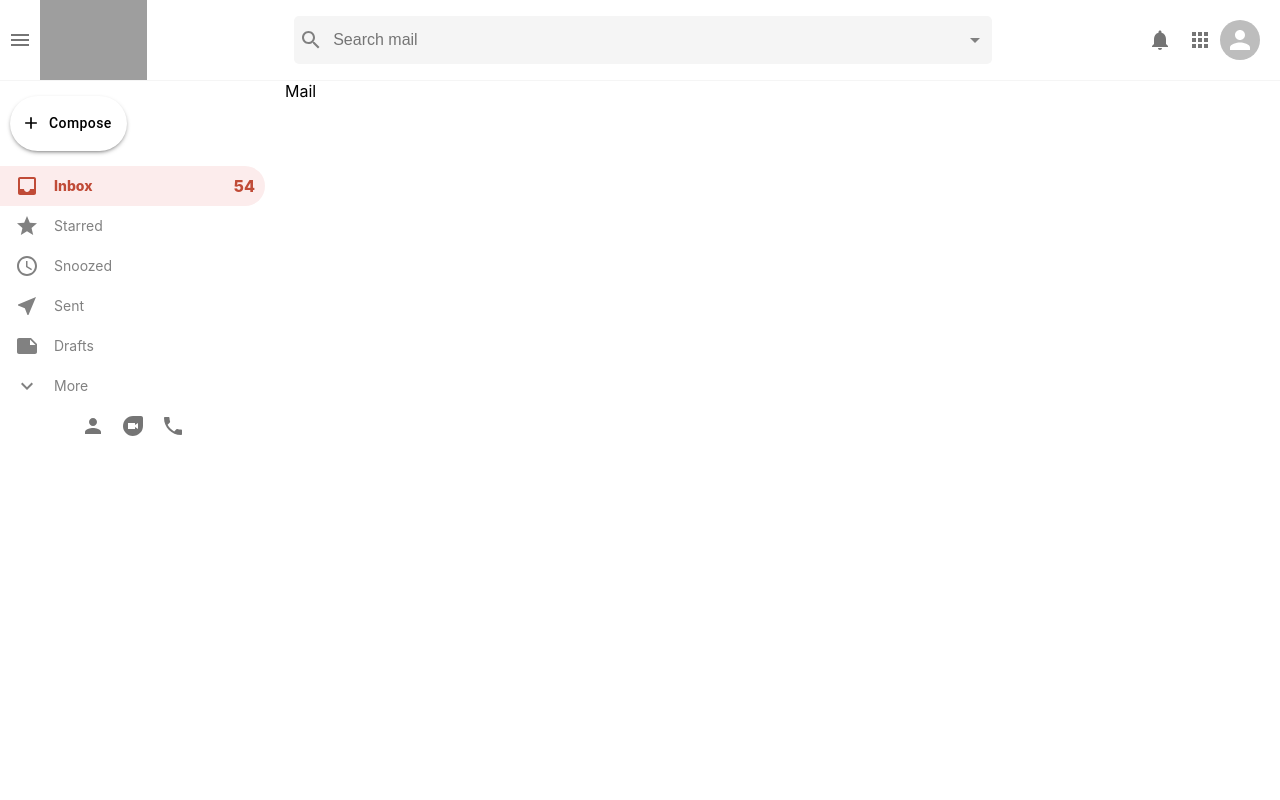
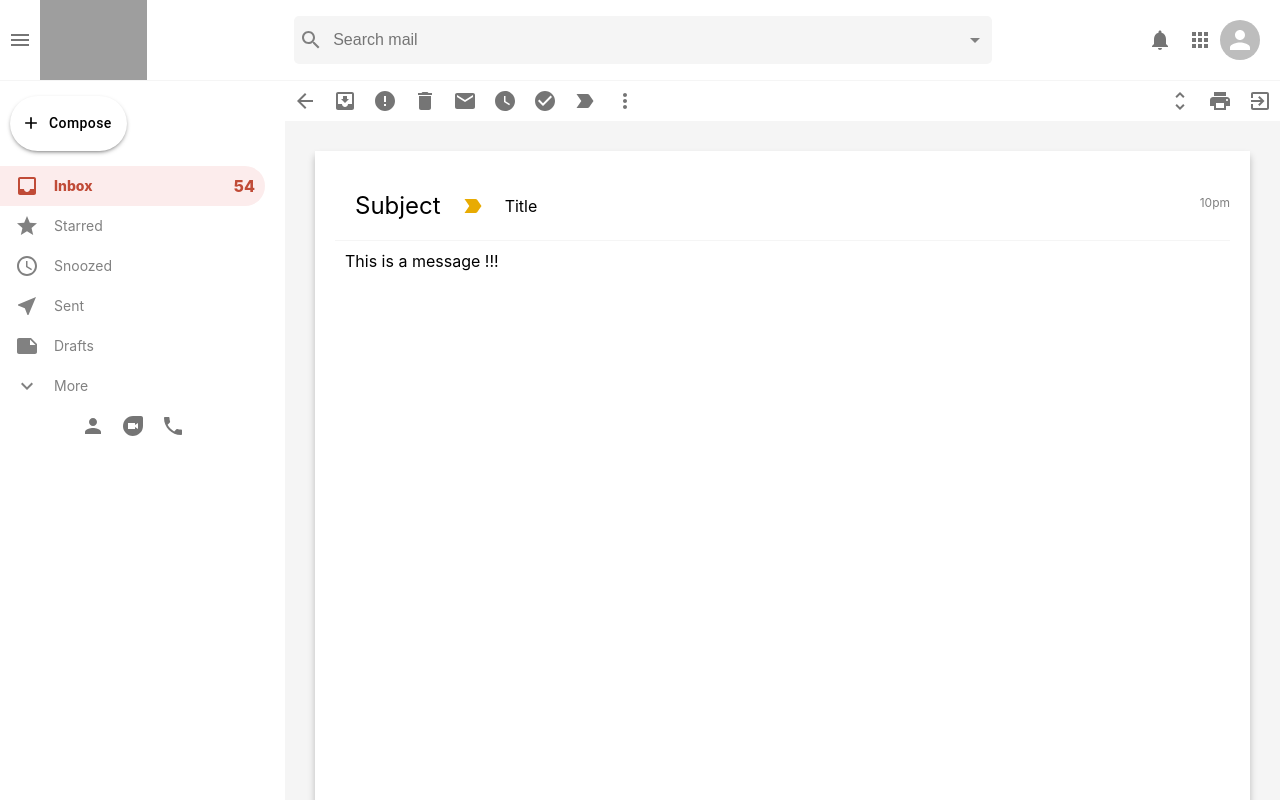
Before and after one commit to dzombicadi/Gmail-Clone, a React (Create React App) app: page /mail in a window 1280 px wide. Shown: the top 800 px of the page. Built offline with nearby package versions, Linux system fonts and the light colour scheme; grey boxes are pictures that could not be loaded.

Commit message:
Mail Section
Summary:
+ Finished Mail Section

```diff
--- a/src/App.js
+++ b/src/App.js
@@ -10,6 +10,7 @@
   return (
     <BrowserRouter>
       {/* React Router is library for routing in React. It enables the navigation among views of various components in a React Application, allows changing the browser URL, and keeps the UI in sync with the URL */}
+      {/* Header, Sidebar sections will render by default because they're not in the Routes tags... But if we go to /mail path, Mail will render, and if we go to / path, EmailList will render*/}
       <div className="App">
         <Header />
         <div className="app__body">
--- a/src/Mail.css
+++ b/src/Mail.css
@@ -0,0 +1,61 @@
+.mail {
+  flex: 1;
+  background-color: whitesmoke;
+}
+
+.mail__tools {
+  display: flex;
+  justify-content: space-between;
+  background-color: #fff;
+}
+
+.mail__toolsLeft {
+  display: flex;
+}
+
+.mail__body {
+  display: flex;
+  /* flexes elements from top to bottom */
+  flex-direction: column;
+  margin: 30px;
+  background-color: white;
+  padding: 20px;
+  height: 100vh;
+  box-shadow: 0px 5px 7px 0px rgba(0, 0, 0, 0.24);
+}
+
+.mail__bodyHeader {
+  display: flex;
+  align-items: center;
+  border-bottom: 1px solid whitesmoke;
+  padding: 20px;
+  position: relative;
+}
+
+.mail__bodyHeader > p {
+  margin-left: 20px;
+}
+
+.mail__time {
+  position: absolute;
+  top: 24px;
+  right: 0;
+  font-size: 12px;
+  color: gray;
+}
+
+.mail__important {
+  color: #e8ab02 !important;
+}
+
+.mail__bodyHeader > h2 {
+  font-weight: 400;
+  margin-right: 20px;
+}
+
+.mail__message > p {
+  padding: 10px;
+  margin-right: 20px;
+  /* doesn't let text go too far */
+  overflow-wrap: break-word;
+}
--- a/src/Mail.js
+++ b/src/Mail.js
@@ -1,8 +1,92 @@
 import React from "react";
 import "./Mail.css";
+import ArrowBackIcon from "@mui/icons-material/ArrowBack";
+import MoveToInboxIcon from "@mui/icons-material/MoveToInbox";
+import ErrorIcon from "@mui/icons-material/Error";
+import DeleteIcon from "@mui/icons-material/Delete";
+import EmailIcon from "@mui/icons-material/Email";
+import WatchLaterIcon from "@mui/icons-material/WatchLater";
+import CheckCircleIcon from "@mui/icons-material/CheckCircle";
+import LabelImportantIcon from "@mui/icons-material/LabelImportant";
+import MoreVertIcon from "@mui/icons-material/MoreVert";
+import UnfoldMoreIcon from "@mui/icons-material/UnfoldMore";
+import PrintIcon from "@mui/icons-material/Print";
+import ExitToAppIcon from "@mui/icons-material/ExitToApp";
+import { IconButton } from "@mui/material";
+import { useNavigate } from "react-router-dom";
 
 function Mail() {
-  return <div className="mail">Mail</div>;
+  const navigate = useNavigate(); // when clicking messages, it navigates to the /mail directory
+
+  return (
+    <div className="mail">
+      <div className="mail__tools">
+        <div className="mail__toolsLeft">
+          <IconButton onClick={() => navigate("/")}>
+            <ArrowBackIcon />
+          </IconButton>
+
+          <IconButton>
+            <MoveToInboxIcon />
+          </IconButton>
+
+          <IconButton>
+            <ErrorIcon />
+          </IconButton>
+
+          <IconButton>
+            <DeleteIcon />
+          </IconButton>
+
+          <IconButton>
+            <EmailIcon />
+          </IconButton>
+
+          <IconButton>
+            <WatchLaterIcon />
+          </IconButton>
+
+          <IconButton>
+            <CheckCircleIcon />
+          </IconButton>
+
+          <IconButton>
+            <LabelImportantIcon />
+          </IconButton>
+
+          <IconButton>
+            <MoreVertIcon />
+          </IconButton>
+        </div>
+
+        <div className="mail__toolsRight">
+          <IconButton>
+            <UnfoldMoreIcon />
+          </IconButton>
+
+          <IconButton>
+            <PrintIcon />
+          </IconButton>
+
+          <IconButton>
+            <ExitToAppIcon />
+          </IconButton>
+        </div>
+      </div>
+      <div className="mail__body">
+        <div className="mail__bodyHeader">
+          <h2>Subject</h2>
+          <LabelImportantIcon className="mail__important" />
+          <p>Title</p>
+          <p className="mail__time">10pm</p>
+        </div>
+
+        <div className="mail__message">
+          <p>This is a message !!!</p>
+        </div>
+      </div>
+    </div>
+  );
 }
 
 export default Mail;
--- a/src/Sidebar.js
+++ b/src/Sidebar.js
@@ -30,6 +30,7 @@
         number={54}
         selected={true}
       />
+
       <SidebarOption Icon={StarIcon} title="Starred" number={3} />
       <SidebarOption Icon={QueryBuilderIcon} title="Snoozed" number={1} />
       <SidebarOption Icon={NearMeIcon} title="Sent" number={12} />
--- a/src/SidebarOption.js
+++ b/src/SidebarOption.js
@@ -1,4 +1,5 @@
 import React from "react";
+import { useNavigate } from "react-router-dom";
 import "./SidebarOption.css";
 
 function SidebarOption({ Icon, title, number, selected }) {
```
